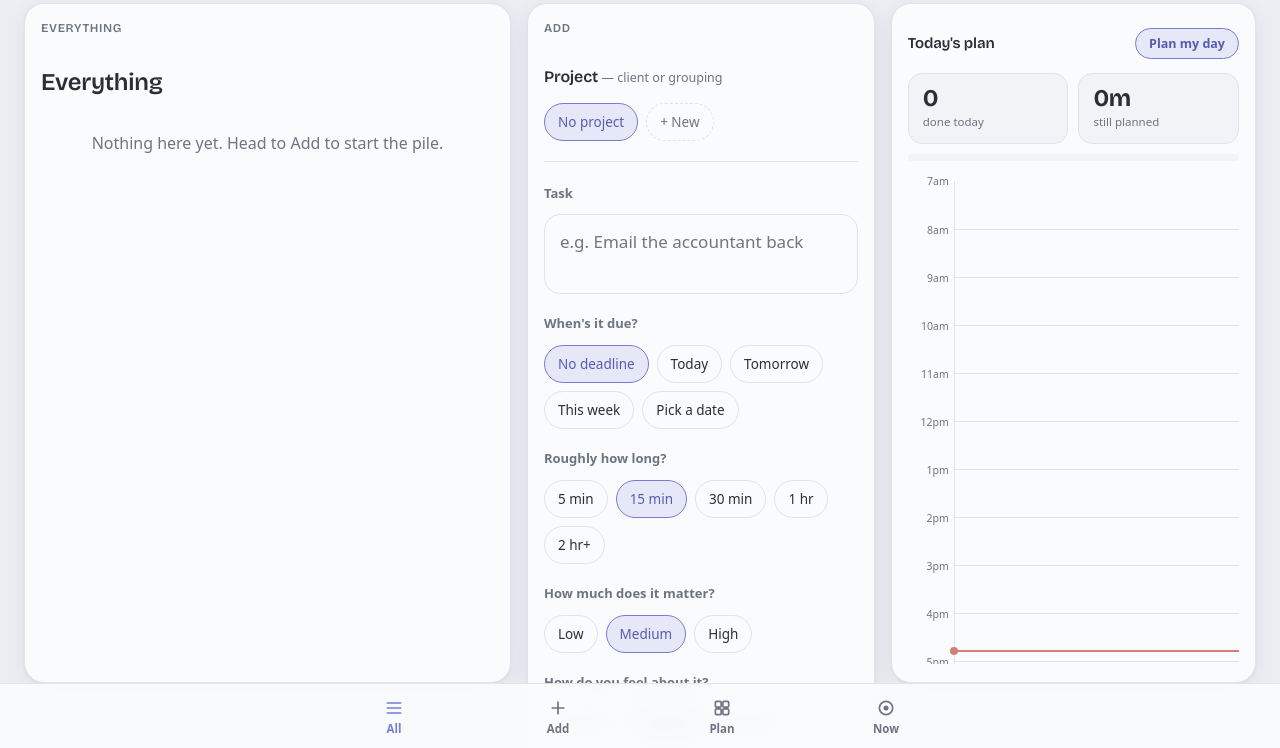
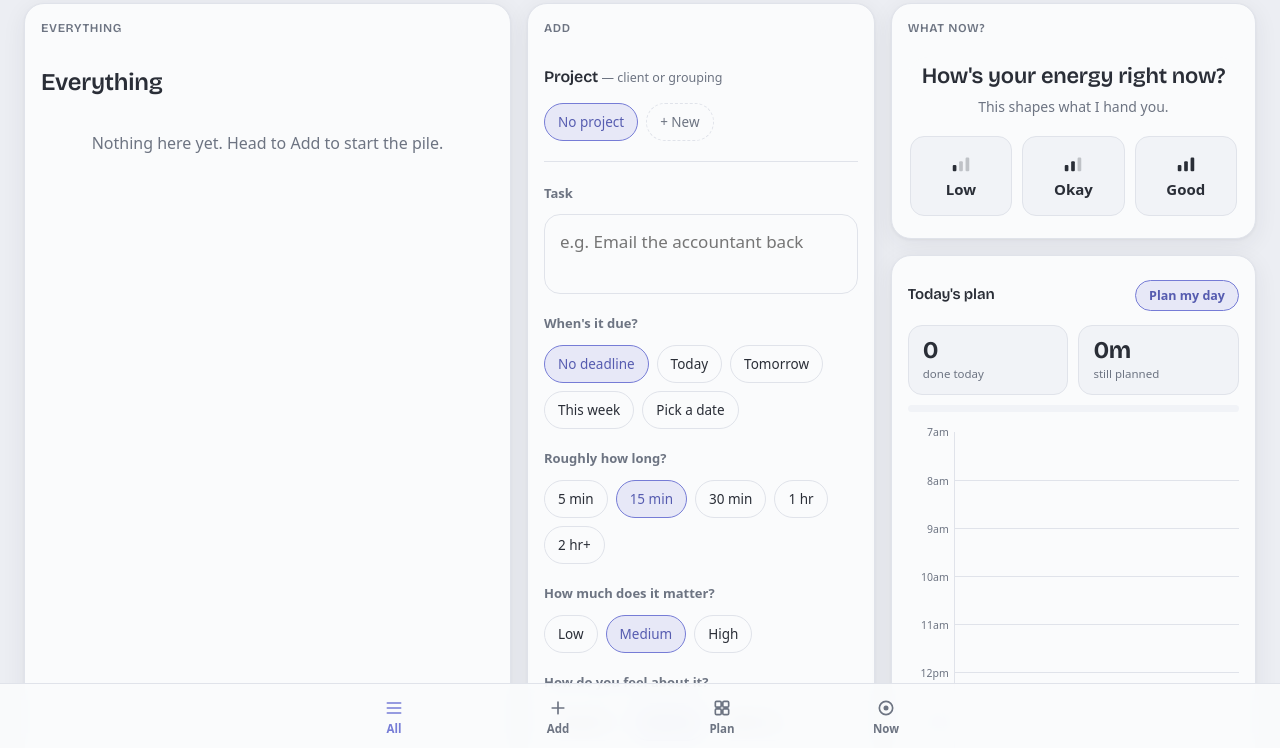
Before and after one commit to tallasahouse/onething, a plain HTML site: page index.html in a window 1280 px wide. Shown: the part 50-798 px from the top of the page. Drawn offline with nearby package versions, Linux system fonts and the light colour scheme.

Commit message:
Update index.html
dashboard reorg

```diff
--- a/index.html
+++ b/index.html
@@ -97,16 +97,17 @@
       display: grid;
       grid-template-columns: minmax(0, 1.4fr) minmax(300px, 1fr) minmax(340px, 1.05fr);
       grid-template-areas:
-        "list add cal"
-        "list now cal";
+        "list add now"
+        "list add plan";
       grid-template-rows: auto 1fr;
       gap: 16px;
-      align-items: start;
+      align-items: stretch;
+      height: calc(100vh - 120px);
     }
     #panel-add  { grid-area: add; }
     #panel-now  { grid-area: now; }
-    #panel-list { grid-area: list; align-self: stretch; }
-    #panel-plan { grid-area: cal; align-self: stretch; }
+    #panel-list { grid-area: list; }
+    #panel-plan { grid-area: plan; }
 
     .panel {
       display: flex !important; flex-direction: column;
@@ -116,19 +117,27 @@
       box-shadow: var(--shadow);
       padding: 16px 16px 18px;
       animation: none;
+      height: 100%;
+      min-height: 0;
     }
     .panel-head {
       display: flex; align-items: center; justify-content: space-between;
       font-family: var(--font-display); font-weight: 600;
       color: var(--muted); text-transform: uppercase;
       letter-spacing: .05em; font-size: 12px; margin-bottom: 12px;
+      flex: none;
     }
-    #panel-list, #panel-plan { max-height: calc(100vh - 120px); }
-    #screen-list, #panel-plan #calendar { overflow-y: auto; }
+    .panel > .screen, #panel-list #screen-list, #panel-plan #progress, #panel-plan #calendar {
+      overflow-y: auto; flex: 1; min-height: 0;
+    }
+    #panel-plan { display: flex !important; flex-direction: column; }
+    #panel-plan #progress { flex: none; overflow: visible; }
+    #panel-plan #calendar { flex: 1; }
     .panel.active { flex: initial; }
     /* panels already have their own card; strip the inner focus-card double-frame */
     #panel-now .focus-card, #panel-now .energy { box-shadow: none; border: none; padding: 4px 2px 2px; }
     #panel-now .energy { padding: 4px 2px; }
+    #panel-now .screen { justify-content: flex-start; }
     #screen-add .sub { display: none; }
     .screen { animation: none; }
   }
@@ -139,9 +148,12 @@
       grid-template-areas:
         "list add"
         "list now"
-        "cal  cal";
+        "plan plan";
       grid-template-rows: auto auto auto;
+      height: auto;
     }
+    .panel { height: auto; }
+    #panel-list, #panel-now { max-height: calc(100vh - 120px); }
     #panel-plan { max-height: none; }
   }
 
```
